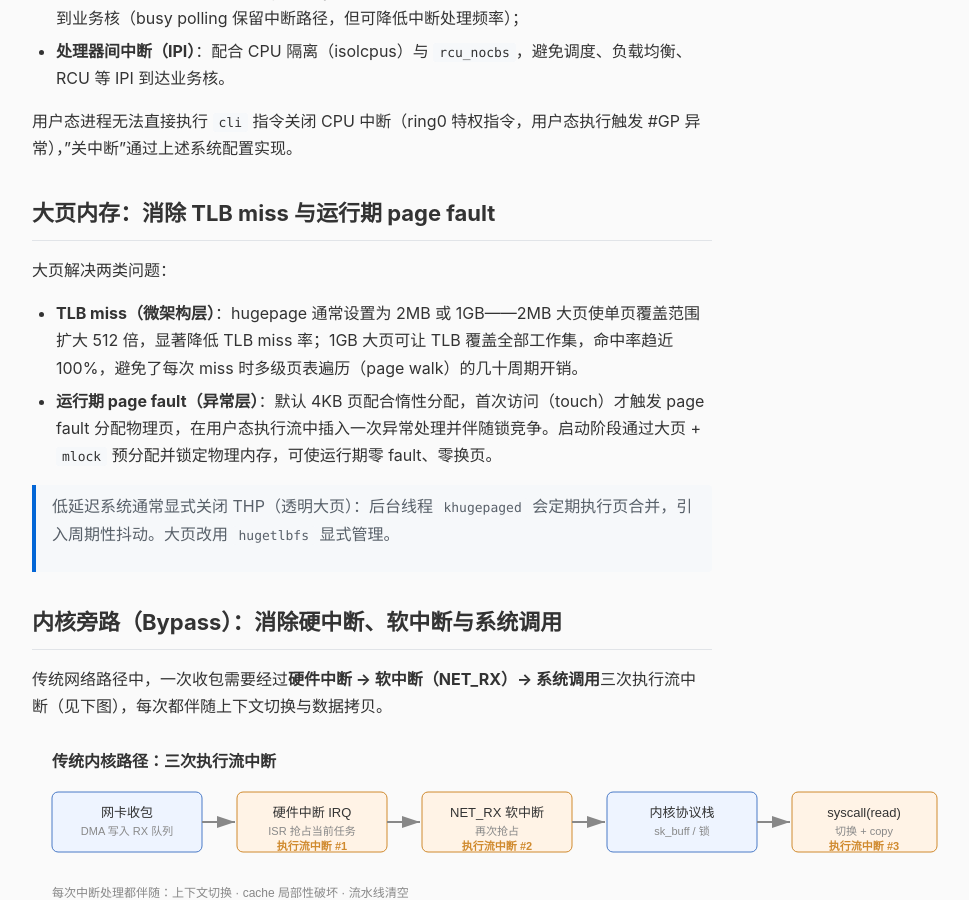
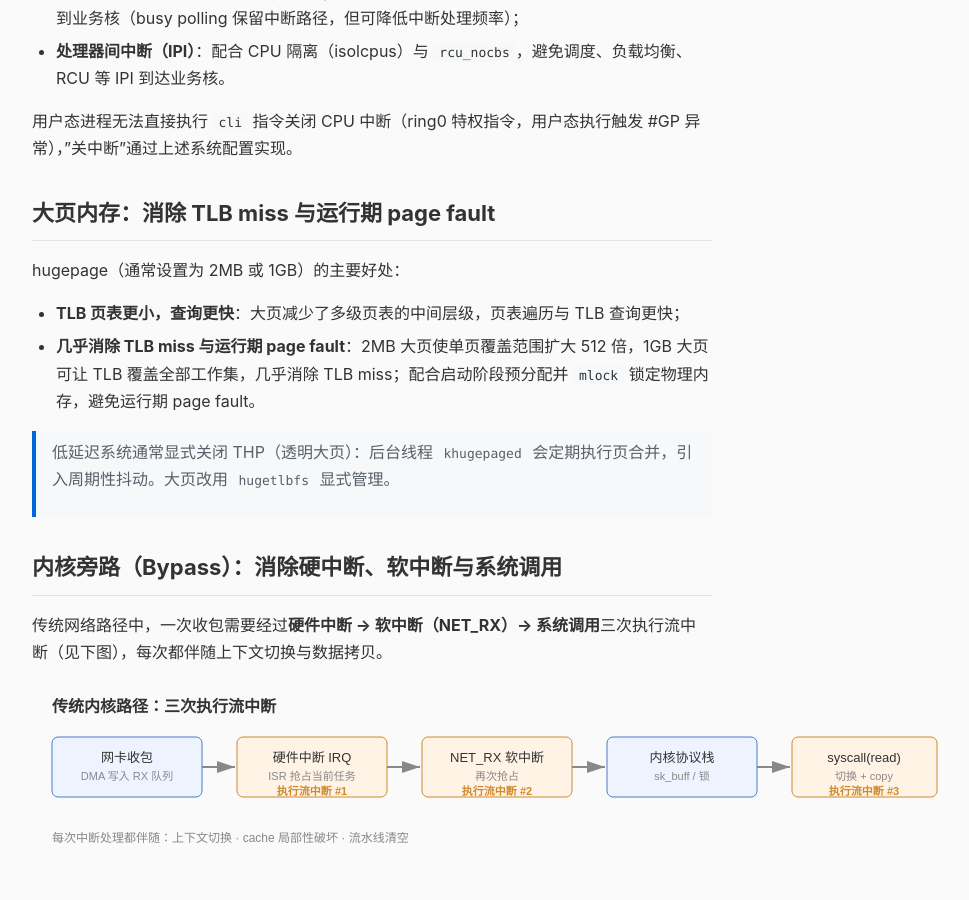
Before and after one commit to 4thcalabash/qd-knowledge, a Jekyll site: the page built from _posts/2026-07-31-cpu-interrupt-optimization-low-latency.md, in a window 1280 px wide and 900 px high, scrolled down 1712 px. Shown: the whole window, without its empty margins (268-1237 px from the left). Built offline with Jekyll 4.4.1, drawn with Linux system fonts in a browser that asks for light colours.

Commit message:
博文：大页好处归纳为TLB页表更小与消除TLB miss及page fault

```diff
--- a/_posts/2026-07-31-cpu-interrupt-optimization-low-latency.md
+++ b/_posts/2026-07-31-cpu-interrupt-optimization-low-latency.md
@@ -46,10 +46,10 @@ isolcpus=2,3 nohz_full=2,3 rcu_nocbs=2,3
 
 ## 大页内存：消除 TLB miss 与运行期 page fault
 
-大页解决两类问题：
+hugepage（通常设置为 2MB 或 1GB）的主要好处：
 
-- **TLB miss（微架构层）**：hugepage 通常设置为 2MB 或 1GB——2MB 大页使单页覆盖范围扩大 512 倍，显著降低 TLB miss 率；1GB 大页可让 TLB 覆盖全部工作集，命中率趋近 100%，避免了每次 miss 时多级页表遍历（page walk）的几十周期开销。
-- **运行期 page fault（异常层）**：默认 4KB 页配合惰性分配，首次访问（touch）才触发 page fault 分配物理页，在用户态执行流中插入一次异常处理并伴随锁竞争。启动阶段通过大页 + `mlock` 预分配并锁定物理内存，可使运行期零 fault、零换页。
+- **TLB 页表更小，查询更快**：大页减少了多级页表的中间层级，页表遍历与 TLB 查询更快；
+- **几乎消除 TLB miss 与运行期 page fault**：2MB 大页使单页覆盖范围扩大 512 倍，1GB 大页可让 TLB 覆盖全部工作集，几乎消除 TLB miss；配合启动阶段预分配并 `mlock` 锁定物理内存，避免运行期 page fault。
 
 > 低延迟系统通常显式关闭 THP（透明大页）：后台线程 `khugepaged` 会定期执行页合并，引入周期性抖动。大页改用 `hugetlbfs` 显式管理。
 
```
